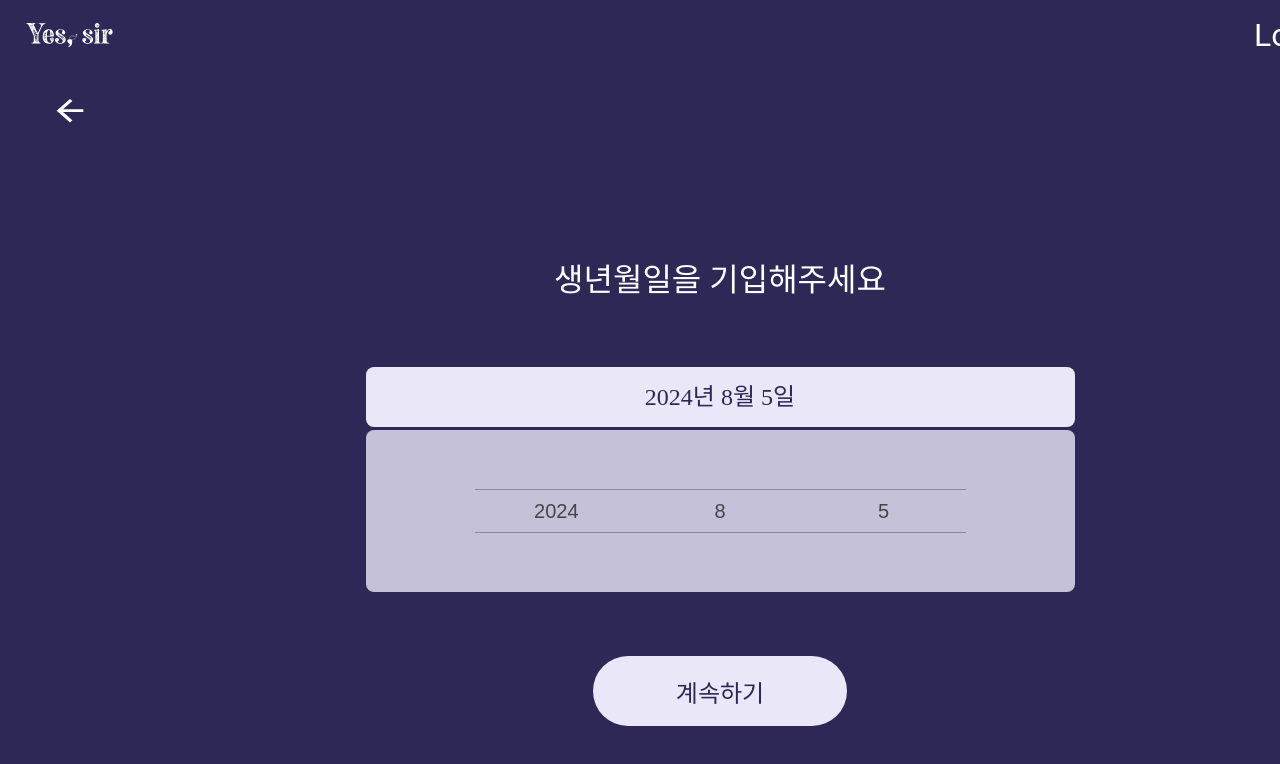
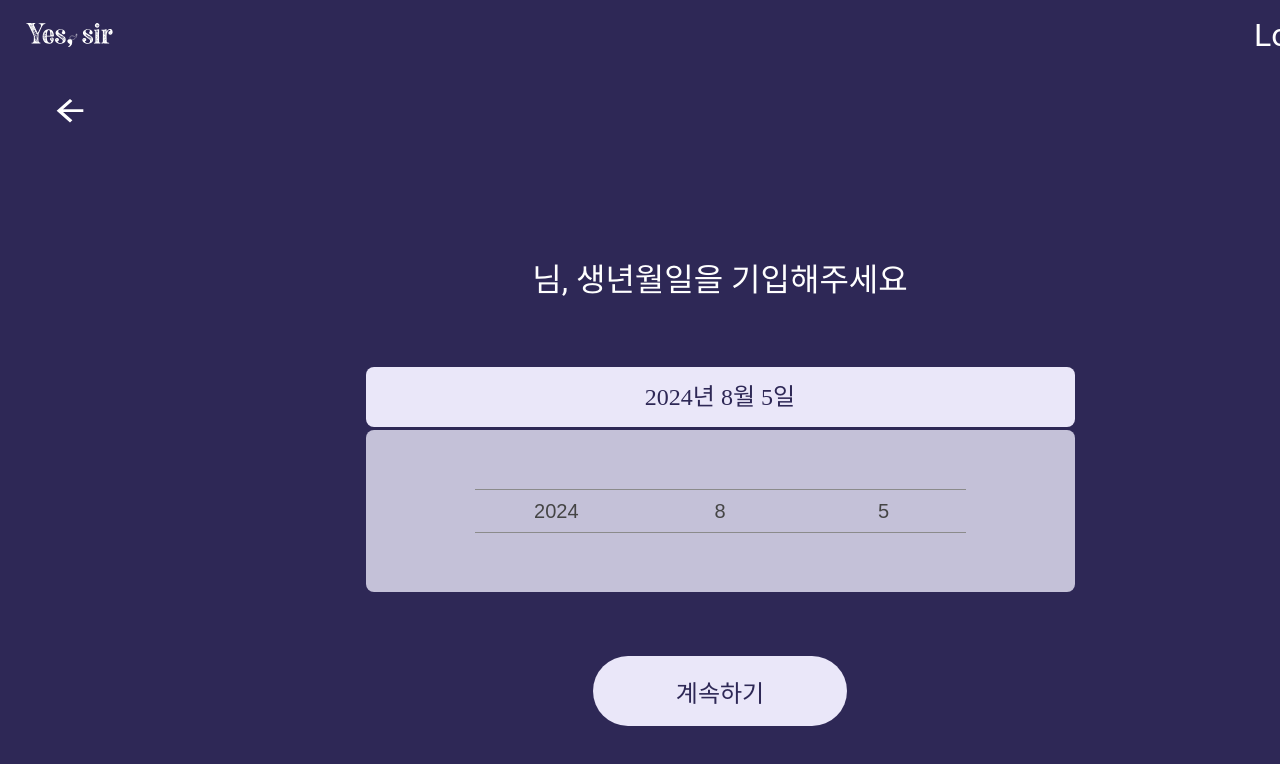
Before and after one commit to yes1sir/Yes1sir-Client, a React (Vite) app: page /Age in a window 1280 px wide. Shown: the top 764 px of the page. Built offline with nearby package versions, Linux system fonts and the light colour scheme.

Commit message:
feat: userName 추출해서 사용하도록 수정

```diff
--- a/src/components/Login/LoginComponent.jsx
+++ b/src/components/Login/LoginComponent.jsx
@@ -15,11 +15,14 @@ const LoginComponent = () => {
     if (isLoggedIn === "true") {
       if (!localStorage.getItem("hasCompletedAgeInfo")) {
         navigate("/age");
+        console.log(localStorage);
       } else {
         navigate("/homelogin");
       }
     }
   }, [navigate]);
+
+  console.log(localStorage);
 
   const login = useGoogleLogin({
     onSuccess: (tokenResponse) => handleLoginSuccess(tokenResponse),
@@ -33,10 +36,9 @@ const LoginComponent = () => {
         { headers: { Authorization: `Bearer ${tokenResponse.access_token}` } }
       );
 
-      console.log(userInfo.data);
-
       localStorage.setItem("isLoggedIn", "true");
       localStorage.setItem("userId", userInfo.data.sub);
+      localStorage.setItem("userName", userInfo.data.name);
 
       if (!localStorage.getItem("hasCompletedAgeInfo")) {
         navigate("/age");
--- a/src/pages/Age/Age.jsx
+++ b/src/pages/Age/Age.jsx
@@ -1,13 +1,23 @@
+import { useState, useEffect } from "react";
 import { Link } from "react-router-dom";
 import styled from "styled-components";
 import Backspace from "../../components/common/Backspace";
 import SelectDate from "../../components/Age/SelectDate";
 
 function Age() {
+  const [userName, setUserName] = useState("");
+
+  useEffect(() => {
+    const storedUserName = localStorage.getItem("userName");
+    if (storedUserName) {
+      setUserName(storedUserName);
+    }
+  }, []);
+
   return (
     <AgeWrapper>
       <Backspace />
-      <AgeText>생년월일을 기입해주세요</AgeText>
+      <AgeText>{userName}님, 생년월일을 기입해주세요</AgeText>
       <SelectDate />
       <Link to="/target">
         <ContinueBtn>계속하기</ContinueBtn>
--- a/src/pages/HomeLogin/HomeLogin.jsx
+++ b/src/pages/HomeLogin/HomeLogin.jsx
@@ -16,7 +16,14 @@ function useQuery() {
 function HomeLogin() {
   const query = useQuery();
   const skinType = query.get("mbti");
-  const userName = "유승빈";
+  const [userName, setUserName] = useState("");
+
+  useEffect(() => {
+    const storedUserName = localStorage.getItem("userName");
+    if (storedUserName) {
+      setUserName(storedUserName);
+    }
+  }, []);
   const mbtiCircle = mbtiCircles.find((circle) => circle.text === skinType);
   const textColor = mbtiCircle?.color;
   const initialMbtiCircle = mbtiCircle || mbtiCircles[0];
```
